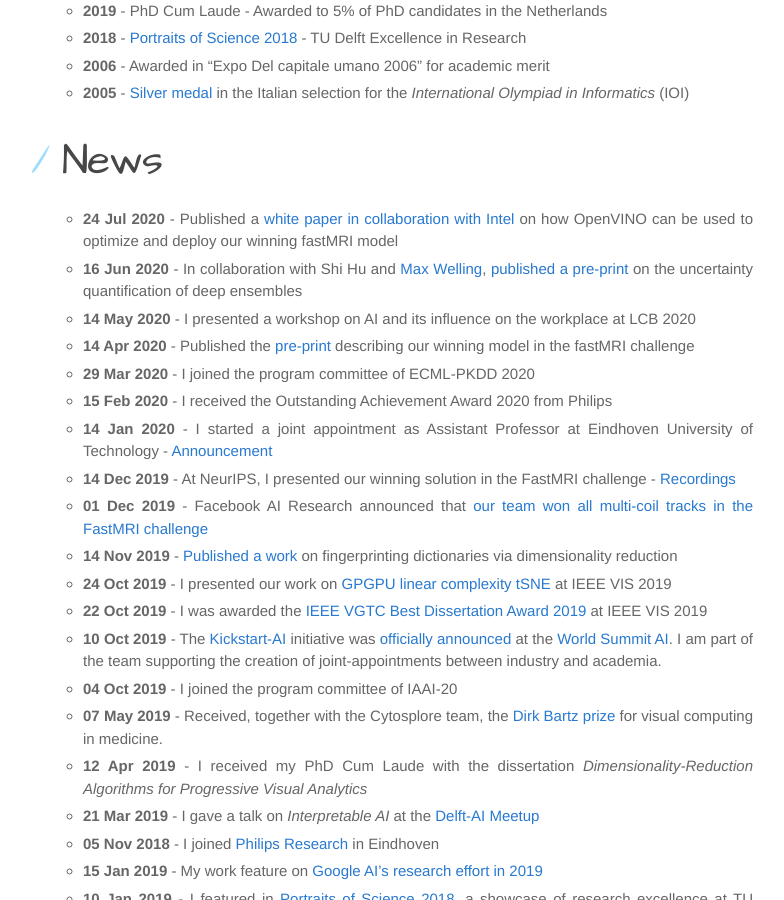
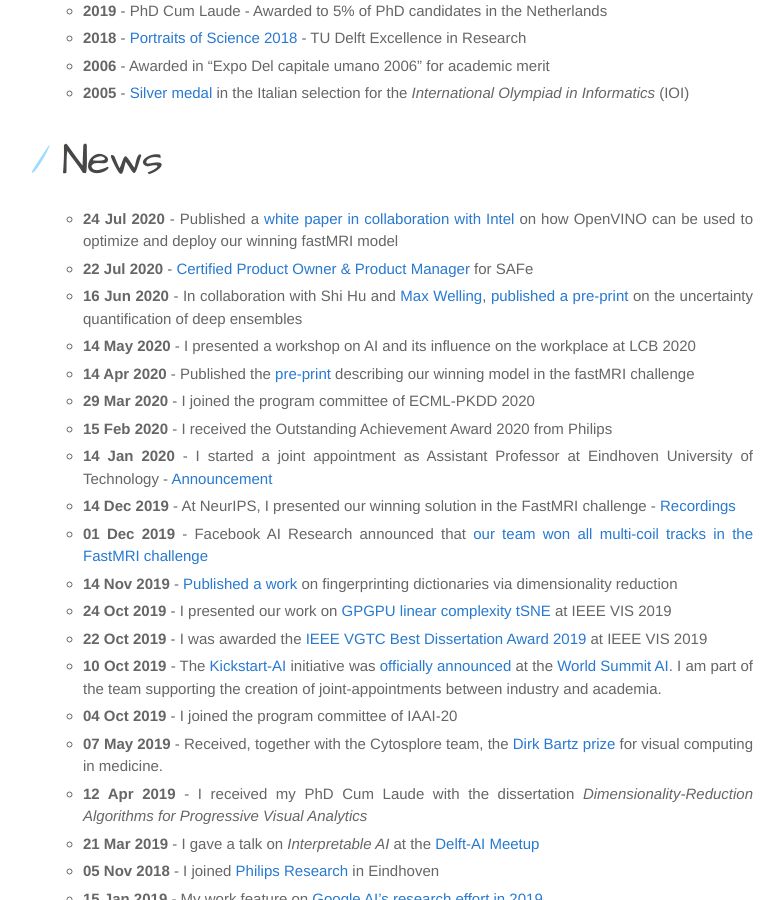
Before and after one commit to Nicola17/Nicola17.github.io, a Jekyll site: the page built from index.md, in a window 1280 px wide and 900 px high, scrolled down 1455 px. Shown: the whole window, without its empty margins (107-891 px from the left). Built offline with Jekyll 4.4.1, drawn with Linux system fonts in a browser that asks for light colours.

Commit message:
Update index.md

```diff
--- a/index.md
+++ b/index.md
@@ -42,6 +42,7 @@
 ================
 
 * **24 Jul 2020** - Published a [white paper in collaboration with Intel](https://www.intel.com/content/www/us/en/artificial-intelligence/solutions/openvino-philips-compressed-sensing-image-reconstruction-algorithms.html?wapkw=philips) on how OpenVINO can be used to optimize and deploy our winning fastMRI model
+* **22 Jul 2020** - [Certified Product Owner & Product Manager](https://www.youracclaim.com/badges/2efbeb52-9aca-470b-97b9-054c2291d8a5/linked_in) for SAFe
 * **16 Jun 2020** - In collaboration with Shi Hu and [Max Welling](https://staff.fnwi.uva.nl/m.welling/), [published a pre-print](https://arxiv.org/pdf/2002.05582.pdf) on the uncertainty quantification of deep ensembles
 * **14 May 2020** - I presented a workshop on AI and its influence on the workplace at LCB 2020
 * **14 Apr 2020** - Published the [pre-print](https://arxiv.org/pdf/2004.07339.pdf) describing our winning model in the fastMRI challenge
```
